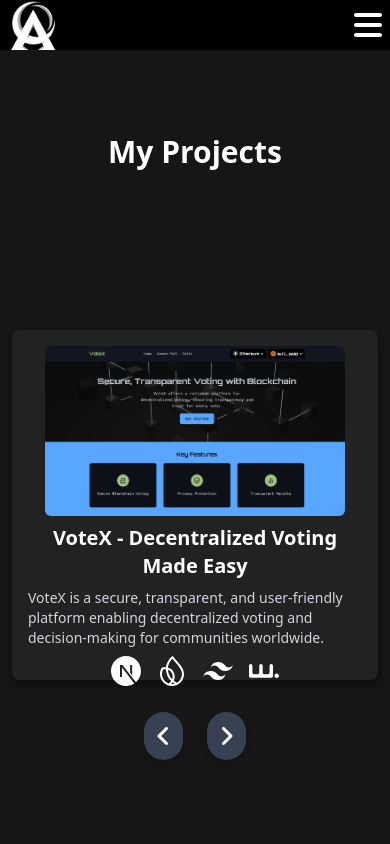
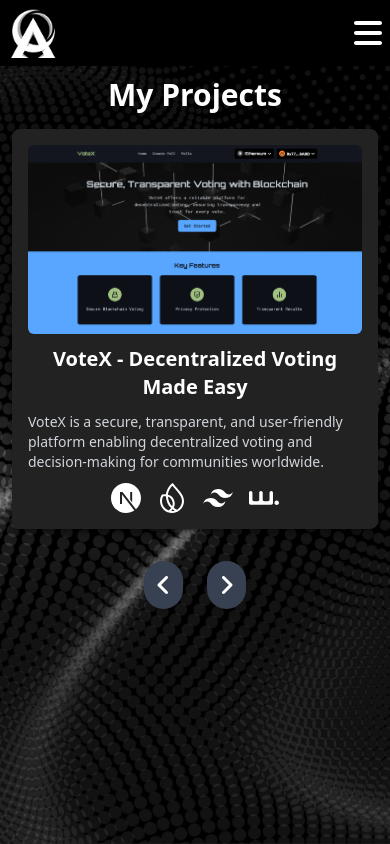
Before and after one commit to Youngtechie/My_Portfolio, a Next.js app: page /project in a window 390 px wide. Built offline with nearby package versions, Linux system fonts and the light colour scheme; no server answers.

Commit message:
[update]::

```diff
--- a/src/app/about/page.tsx
+++ b/src/app/about/page.tsx
@@ -12,7 +12,7 @@ import {
 
 const AboutPage = () => {
   return (
-    <div className="p-5 flex flex-col gap-10 bg-[#151615] w-full lg:w-[450px] h-full text-center lg:text-left overflow-scroll overflow-x-hidden">
+    <div className="p-5 flex flex-col gap-10 bg-[#151615] w-full lg:w-[450px] h-full text-center lg:text-left overflow-scroll overflow-x-hidden mt-[65px] lg:mt-0">
       <div>
         <motion.div
           initial={{ opacity: 0, y: 50 }}
--- a/src/app/contact/page.tsx
+++ b/src/app/contact/page.tsx
@@ -41,7 +41,7 @@ const ContactPage = () => {
   };
 
   return (
-    <section className="text-white bg-[#151615] w-full gap-3 lg:gap-5 p-3 lg:p-6 h-[calc(100vh-50px)] lg:h-full lg:w-[450px] flex flex-col items-center">
+    <section className="text-white bg-[#151615] w-full gap-3 lg:gap-5 p-3 lg:p-6 h-[calc(100vh-50px)] lg:h-full lg:w-[450px] flex flex-col items-center mt-[65px] lg:mt-0">
       <h1 className="text-3xl font-bold">Get in Touch</h1>
 
       <div className="flex space-x-6">
--- a/src/app/layout.tsx
+++ b/src/app/layout.tsx
@@ -88,9 +88,9 @@ export default function RootLayout({
       <body
         className={`${playfairDisplay.variable} ${inter.variable} antialiased bg-[url('/general_bg.jpg')] w-full bg-cover bg-center bg-no-repeat`}
       >
-        <main className="lg:flex lg:items-center lg:justify-center lg:w-[100vw] lg:h-[100vh]">
+        <main className="lg:flex lg:items-center lg:justify-center w-[100vw] h-[100vh] ">
           <Navbar />
-          <div className="lg:h-[550px] lg:pt-0 pt-[50px] flex flex-col lg:flex-row items-center">
+          <div className="lg:h-[550px] lg:pt-0 flex flex-col lg:flex-row items-center ">
             <HomeSide view={false} />
             {children}
           </div>
--- a/src/app/project/page.tsx
+++ b/src/app/project/page.tsx
@@ -20,7 +20,7 @@ const MyProjects = () => {
   };
 
   return (
-    <section className="text-white bg-[#151615] flex flex-col w-full items-center justify-around p-3 lg:p-6 h-[calc(100vh-50px)] lg:h-full lg:w-[450px]">
+    <section className="text-white lg:bg-[#151615] flex flex-col w-full items-center justify-around mt-[65px] lg:mt-0 p-3 lg:p-6 lg:h-full lg:w-[450px] h-[calc(100vh - 50px)]">
       <h1 className="text-3xl font-bold text-center mb-4">My Projects</h1>
 
       <div className="projects-container flex flex-col items-center space-y-6">
@@ -28,21 +28,21 @@ const MyProjects = () => {
           <Link target="_blank" href={projects[completedIndex].link}>
             <motion.div
               key={projects[completedIndex].id}
-              className="project-card w-full h-[350px] bg-gray-800 flex flex-col items-center justify-between rounded-lg shadow-lg space-y-2"
+              className="project-card w-full h-[400px] lg:h-[350px] bg-gray-800 flex flex-col items-center justify-between rounded-lg shadow-lg space-y-2"
               initial={{ opacity: 0, y: 20 }}
               animate={{ opacity: 1, y: 0 }}
               exit={{ opacity: 0, y: -20 }}
               transition={{ duration: 0.5 }}
               whileHover={{ scale: 1.05 }}
             >
-              <div className="relative w-auto max-w-[300px] h-auto mx-auto">
+              <div className="relative w-full md:max-w-[400px] lg:max-w-[300px] h-auto mx-auto">
                 <Image
                   src={projects[completedIndex].image}
                   alt={projects[completedIndex].title}
                   className="rounded-md"
                   layout="responsive"
-                  width={16} // 16:9 aspect ratio for example
-                  height={9}
+                  width={12} // 16:9 aspect ratio for example
+                  height={5}
                   objectFit="contain" // or "cover" depending on your preference
                 />
               </div>
--- a/src/components/header/header.css
+++ b/src/components/header/header.css
@@ -1,9 +1,10 @@
-.L_head{
-    position: fixed;
-    flex-direction: row;
-    align-items: center;
-    justify-content: space-between;
-    width: 100%;
-    height: 50px;
-    background: black;
+.L_head {
+  position: fixed;
+  flex-direction: row;
+  align-items: center;
+  justify-content: space-between;
+  width: 100%;
+  top: 0;
+  background-color: black;
+  z-index: 100;
 }
--- a/src/components/header/header.tsx
+++ b/src/components/header/header.tsx
@@ -6,14 +6,14 @@ import { faBars, faTimes } from "@fortawesome/free-solid-svg-icons";
 
 interface HeaderProps {
   onToggleNavbar: () => void;
-  open: boolean // Specify the function type
+  open: boolean
 }
 
 export function Header({ onToggleNavbar, open }: HeaderProps) {
   return (
-    <div>
-      <div className="lg:hidden flex L_head L_head_S px-2">
-        <Image src={"/logo.png"} alt="" width={50} height={50} className="" />
+    <div className="lg:hidden flex L_head L_head_S px-2 py-2">
+      <div className="flex items-center justify-between w-full h-full">
+        <Image src={"/logo.png"} alt="Olaegbe's Logo" width={50} height={50} className="" />
         <FontAwesomeIcon
           icon={!open? faBars : faTimes}
           color="white"
--- a/src/components/home/home.css
+++ b/src/components/home/home.css
@@ -6,7 +6,8 @@
   animation: pulseLine 2s infinite;
 }
 .min_Header {
-  height: calc(100vh - 50px);
+  margin-top: 70px;
+  height: calc(100vh - 70px);
 }
 
 @keyframes pulseLine {
--- a/src/components/home/home.tsx
+++ b/src/components/home/home.tsx
@@ -21,10 +21,10 @@ export default function HomeSide({view}: HomeSlideProps) {
   }, []);
 
   return (
-    <div className={`${view ? 'flex bg-none min_Header w-[100vw]': 'hidden'} lg:flex flex-col items-center justify-center  lg:w-[300px] lg:h-[600px] bg-[url('/bg.png')] bg-cover bg-center bg-no-repeat text-[#fff] shadow-lg shadow-[#1f1e1e] z-50 relative`}>
-      <div className={`absolute inset-0 bg-black opacity-50 z-10 rounded-xl`}></div>
+    <div className={`${view ? 'flex bg-none min_Header w-[100vw]': 'hidden'} lg:flex flex-col items-center  lg:w-[300px] lg:h-[600px] bg-[url('/bg.png')] bg-cover bg-center bg-no-repeat text-[#fff] shadow-lg shadow-[#1f1e1e] z-50 relative lg:py-32 lg:gap-20 gap-24`}>
+      <div className={`${!view? 'absolute inset-0 bg-black opacity-50 z-10 rounded-xl': ''} `}></div>
 
-      <div className="flex gap-5 z-20 relative mb-14">
+      <div className="flex gap-5 z-20 relative">
         <FontAwesomeIcon icon={faLaptopCode} className="icon-style" size="2x" />
         <FontAwesomeIcon icon={faPalette} className="icon-style" size="2x" />
         <FontAwesomeIcon icon={faRocket} className="icon-style" size="2x" />
--- a/src/components/navbar/navbar.css
+++ b/src/components/navbar/navbar.css
@@ -2,7 +2,7 @@
 .interactive-sidebar {
   position: fixed;
   bottom: 0;
-  left: 0;
+  right: 0;
   width: 200px;
   background-image: url('/general_bg.jpg');
   background-position: center;
@@ -10,12 +10,12 @@
   background-size: cover;
   z-index: 3200;
   transition: 0.3s ease;
-  padding-top: 0.5rem;
+  padding-top: 1rem;
   overflow: hidden;
 }
 
 #left-side-bar {
-  height: calc(100vh - 50px);
+  height: calc(100vh - 65px);
 }
 
 .interactive-sidebar {
--- a/tailwind.config.ts
+++ b/tailwind.config.ts
@@ -14,7 +14,8 @@ const config: Config = {
       },
     },
     screens:{
-      'lg': '992px'
+      'lg': '992px',
+      'md': '500px'
     }
   },
   plugins: [],
```
